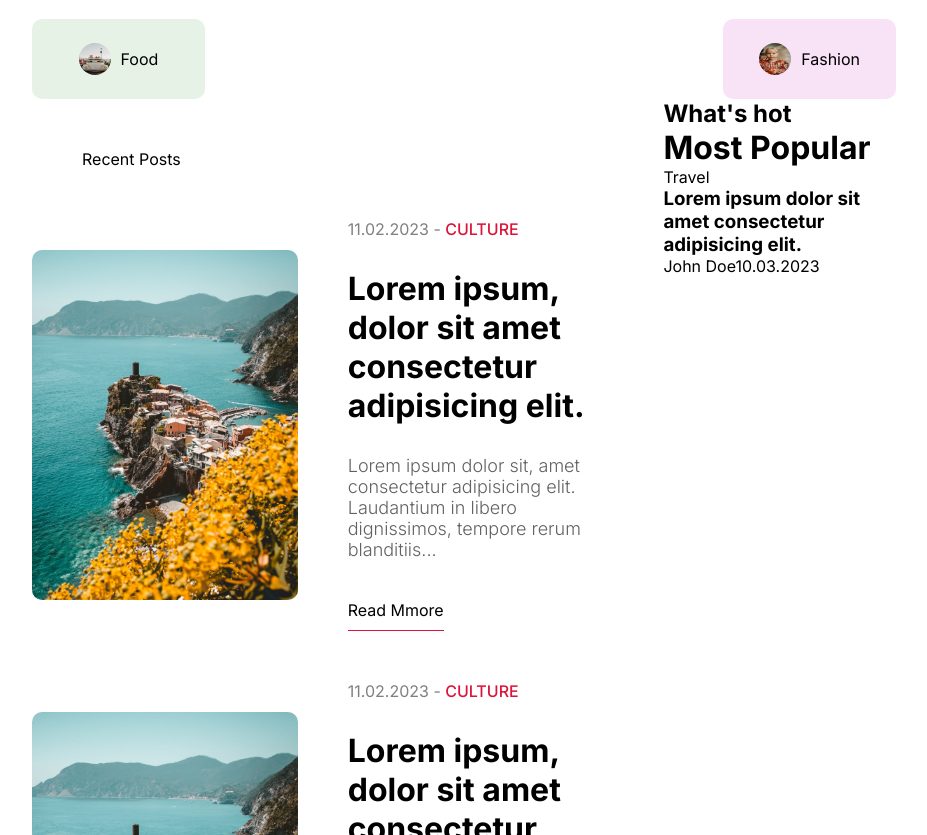
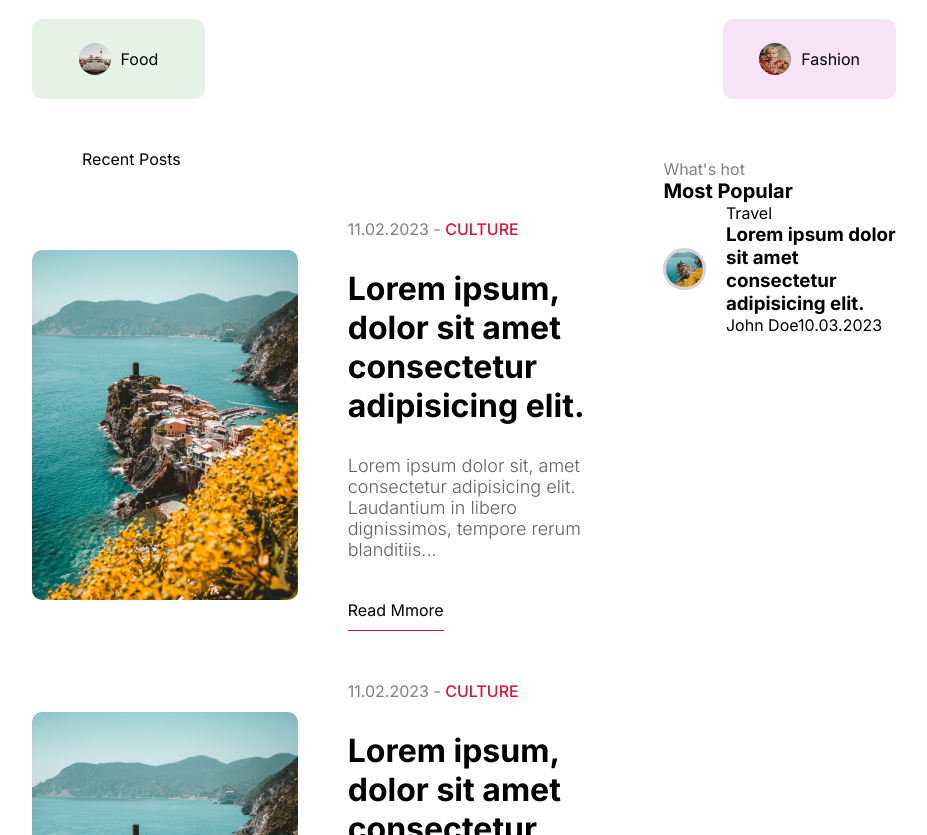
Before and after one commit to avangardewashere/a-next-blog, a Next.js app: page / in a window 1280 px wide. Shown: the part 1152-1987 px from the top of the page, without its empty margins (176-1103 px from the left). Built offline with nearby package versions, Linux system fonts and the light colour scheme.

Commit message:
add/sidebar-css-styles

```diff
--- a/src/components/Menu/Menu.jsx
+++ b/src/components/Menu/Menu.jsx
@@ -6,8 +6,8 @@ import Image from "next/image";
 const Menu = () => {
   return (
     <div className={styles.container}>
-      <h2>{"What's hot"}</h2>
-      <h1>Most Popular</h1>
+      <h2 className={styles.subTitle}>{"What's hot"}</h2>
+      <h1 className={styles.title}>Most Popular</h1>
       <div className={styles.items}>
         <Link href="/" className={styles.item}>
           <div className={styles.imageContainer}>
@@ -17,9 +17,11 @@ const Menu = () => {
             <span className={`${styles.category} ${styles.travel}`}>
               Travel
             </span>
-            <h3>Lorem ipsum dolor sit amet consectetur adipisicing elit.</h3>
+            <h3 className={styles.postTitle}>
+              Lorem ipsum dolor sit amet consectetur adipisicing elit.
+            </h3>
             <div className={styles.detail}>
-              <span className={styles.username }>John Doe</span>
+              <span className={styles.username}>John Doe</span>
               <span className={styles.date}>10.03.2023</span>
             </div>
           </div>
--- a/src/components/Menu/index.module.css
+++ b/src/components/Menu/index.module.css
@@ -1,3 +1,45 @@
 .container {
   flex: 2;
+  margin-top: 60px;
 }
+
+.subTitle {
+  color: gray;
+  font-size: 16px;
+  font-weight: 400;
+}
+
+.title {
+  font-size: 20px;
+}
+
+.items {
+}
+.item {
+  display: flex;
+  align-items: center;
+  gap: 20px;
+}
+
+.imageContainer {
+  flex: 1;
+  aspect-ratio: 1/1;
+  position: relative;
+}
+
+.textContainer {
+  flex: 4;
+  display: felx;
+  flex-direction: column;
+  gap: 5px;
+}
+
+.image {
+  border-radius: 50%;
+  border: 3px solid lightgrey;
+  object-fit: cover;
+}
+
+.postTitle{
+
+}
```
Also changed, not shown: src/components/cardList/card/card.module.css (line endings or trailing spaces).
